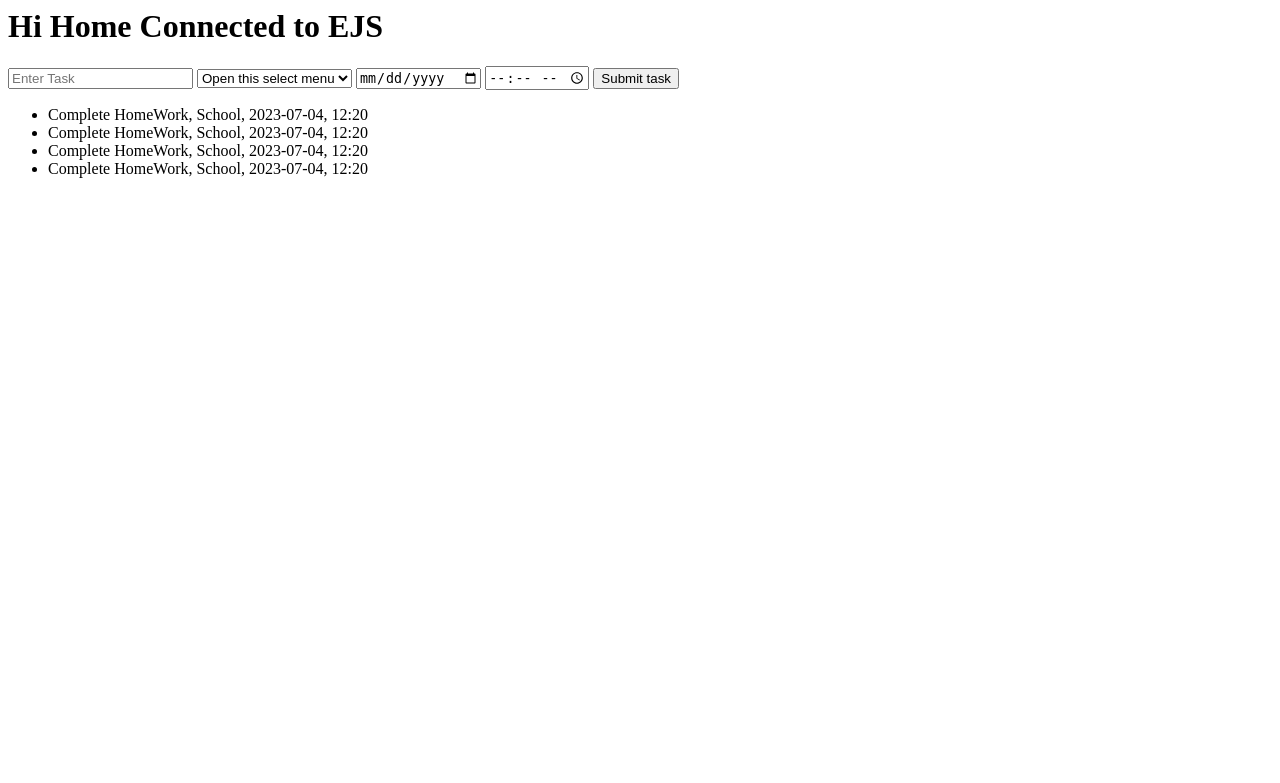
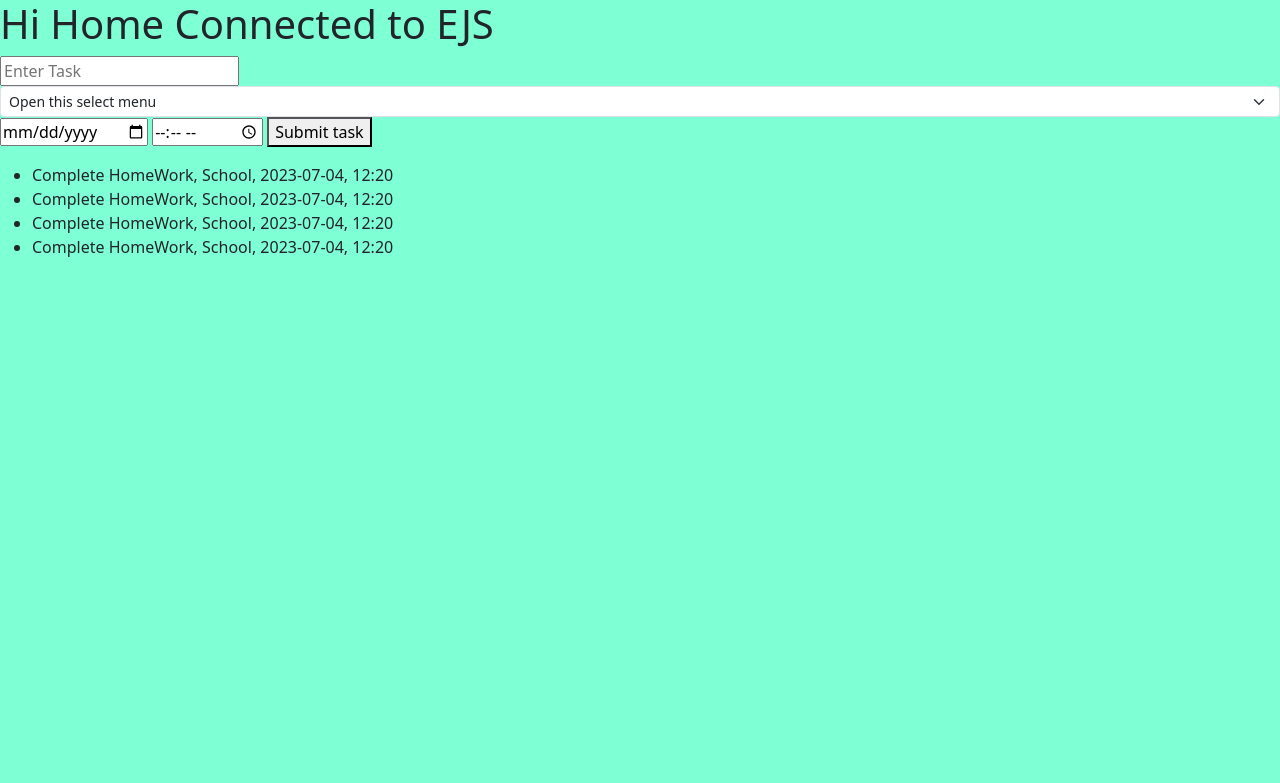
Before and after one commit to AkKnight08/To-Do-List, a Node server app: page / in a window 1280 px wide. Shown: the top 783 px of the page. Run offline with Node 20, Linux system fonts and the light colour scheme.

Commit message:
home page css and js file connected, bootstrap sconnected to home page

```diff
--- /dev/null
+++ b/assets/css/home.css
@@ -0,0 +1,4 @@
+body
+{
+    background-color: aquamarine;
+}
--- /dev/null
+++ b/assets/js/home.js
@@ -0,0 +1 @@
+console.log('home js Connected')
--- a/index.js
+++ b/index.js
@@ -8,6 +8,7 @@ const app = express();
 app.set('view engine', 'ejs');
 app.set('views', path.join(__dirname, 'views'));
 app.use(express.urlencoded());
+app.use(express.static('assets'));
 
 var todolist = [
   {
--- a/views/home.ejs
+++ b/views/home.ejs
@@ -4,14 +4,19 @@
     <title>
         <%=title%>
     </title>
-</head>
+    <meta charset="utf-8">
+    <meta name="viewport" content="width=device-width, initial-scale=1">
+    <link href="https://cdn.jsdelivr.net/npm/bootstrap@5.3.0/dist/css/bootstrap.min.css" rel="stylesheet"
+        integrity="sha384-9ndCyUaIbzAi2FUVXJi0CjmCapSmO7SnpJef0486qhLnuZ2cdeRhO02iuK6FUUVM" crossorigin="anonymous">
+    <link rel="stylesheet" href="/css/home.css">
+    </head>
 
 <body>
     <h1>Hi Home Connected to EJS</h1>
 
     <form action="/create_task" method="post">
         <input type="text" placeholder="Enter Task" name="task" required>
-        <select name="type"class="form-select form-select-sm" aria-label=".form-select-sm example">
+        <select name="type" class="form-select form-select-sm" aria-label=".form-select-sm example">
             <option selected>Open this select menu</option>
             <option value="1">One</option>
             <option value="2">Two</option>
@@ -30,6 +35,10 @@
 
             <%}%>
     </ul>
-</body>
+    <script src="https://cdn.jsdelivr.net/npm/bootstrap@5.3.0/dist/js/bootstrap.bundle.min.js"
+        integrity="sha384-geWF76RCwLtnZ8qwWowPQNguL3RmwHVBC9FhGdlKrxdiJJigb/j/68SIy3Te4Bkz"
+        crossorigin="anonymous"></script>
+      <script src="/js/home.js"></script>
+    </body>
 
 </html>
```
